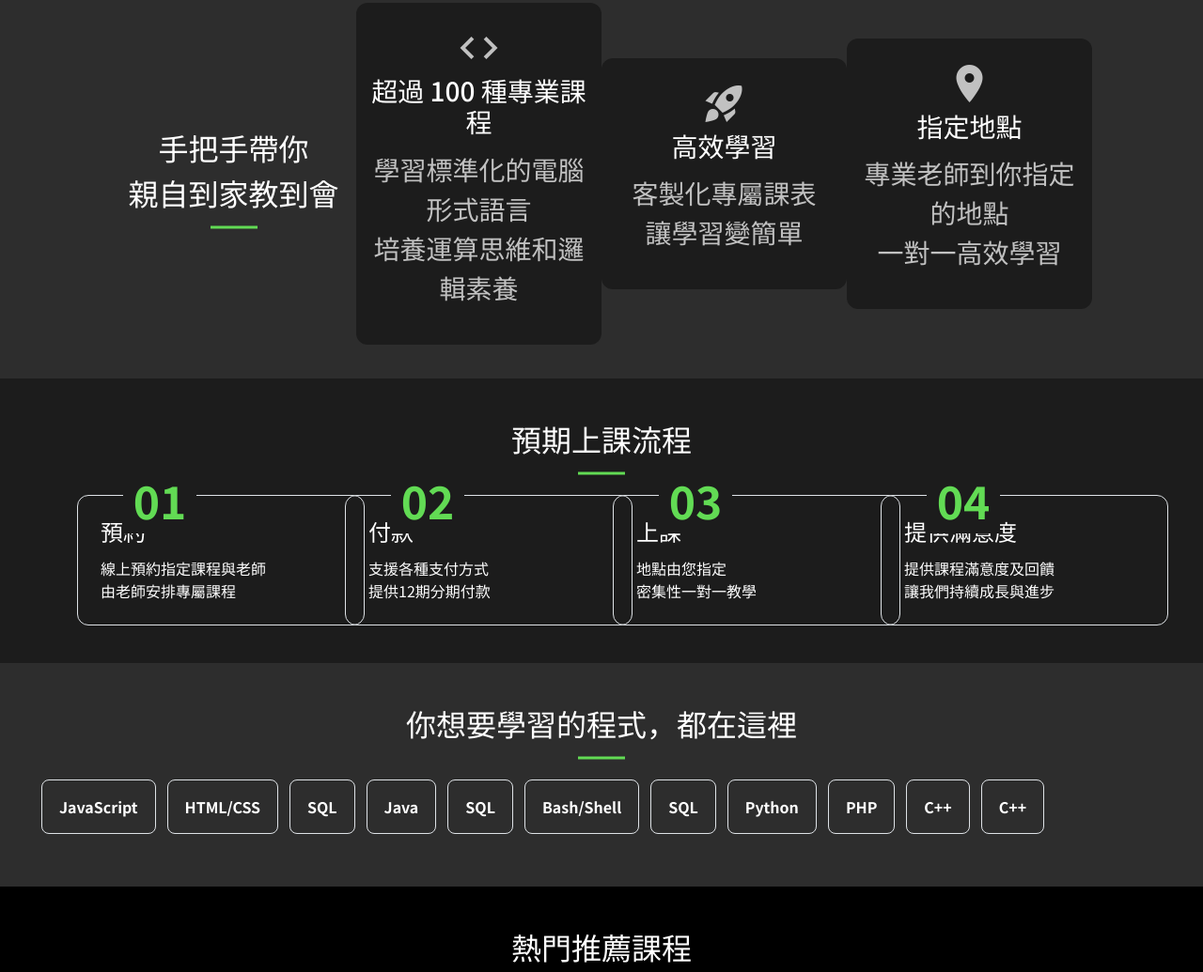
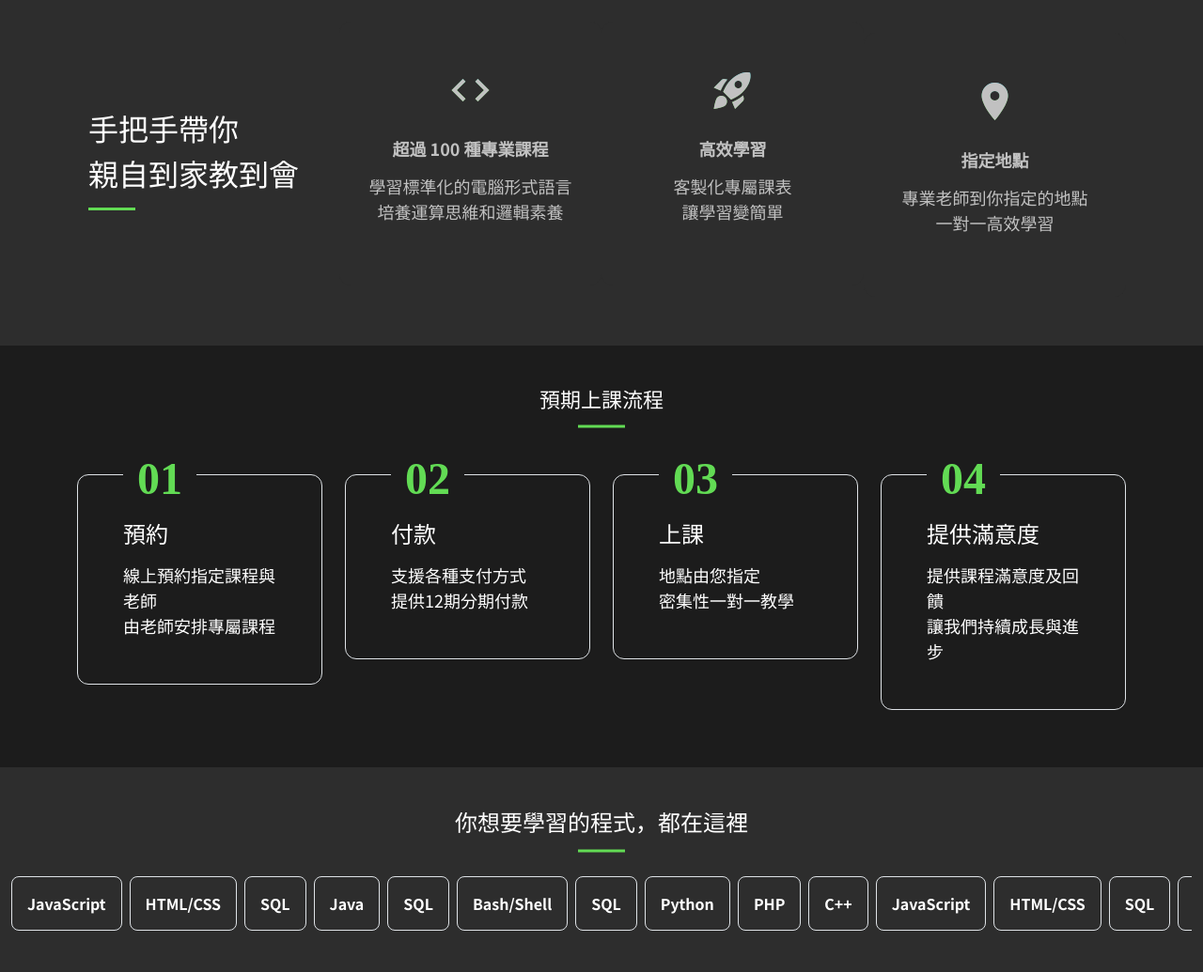
Before and after one commit to hd1313169/hexschool_mission05_onlineCourse, a plain HTML site: page index.html in a window 1280 px wide. Shown: the part 768-1803 px from the top of the page at 94% size. Drawn offline with nearby package versions, Linux system fonts and the light colour scheme; a web font is replaced by a local one.

Commit message:
Update 2022-08-23T12:49:30.318Z

```diff
--- a/index.html
+++ b/index.html
@@ -15,6 +15,8 @@
     <link rel="preconnect" href="https://fonts.googleapis.com">
     <link rel="preconnect" href="https://fonts.gstatic.com" crossorigin>
     <link href="https://fonts.googleapis.com/css2?family=Azeret+Mono:ital,wght@0,100;0,200;0,300;0,400;0,500;0,600;0,700;0,800;0,900;1,100;1,200;1,300;1,400;1,500;1,600;1,700;1,800;1,900&family=Noto+Sans+TC:wght@100;300;400;500;700;900&display=swap" rel="stylesheet">
+    <link rel="stylesheet" href="https://cdn.jsdelivr.net/npm/swiper@8/swiper-bundle.min.css"/>
+    <script src="https://cdn.jsdelivr.net/npm/swiper@8/swiper-bundle.min.js"></script>
   </head>
 
   <body>
@@ -65,33 +67,32 @@
 <!-- 頁首BANNER END -->
 
 <!-- 服務介紹 -->
-<div class="bg-primary intro py-6">
+<div class="bg-primary intro py-11">
 <div class="container-fuild container-md-fuild container-lg">
-  <div class="row align-items-center text-light px-12">
+  <div class="row align-items-center m-0">
 
-    <div class="col-lg-3 col-md-6 mb-4">
-      <h2 class="lh-base text-center title">手把手帶你
-        <br>親自到家教到會</h2>
+    <div class="col-lg-3 col-md-6 mb-7 ">
+      <h2 class="lh-base intro-title">手把手帶你<br>親自到家教到會</h2>
     </div>
 
-    <div class="feature col-lg-3 col-md-6 text-center text-title py-7 mb-4 bg-dark rounded-12">
-      <span class="material-icons mb-36 fs-1 t-gradient">code</span>
-      <h3 class="text-light mb-3">超過 100 種專業課程</h3>
-      <p class="fs-3">學習標準化的電腦形式語言
+    <div class="intro-content col-lg-3 col-md-6 text-center text-title py-12 p-lg-48 mb-7 rounded-12">
+      <span class="material-icons mb-8 fs-1">code</span>
+      <h3 class="mb-4 fs-7 fw-bold">超過 100 種專業課程</h3>
+      <p class="fs-7">學習標準化的電腦形式語言
         <br>培養運算思維和邏輯素養</p>
     </div>
 
-    <div class="feature col-lg-3 col-md-6 text-center text-title py-7 mb-4 bg-dark rounded-12">
-      <span class="material-icons mb-36 fs-1 t-gradient">rocket_launch</span>
-      <h3 class="text-light mb-3">高效學習</h3>
-      <p class="fs-3">客製化專屬課表
+    <div class="intro-content col-lg-3 col-md-6 text-center text-title py-12 mb-7 rounded-12">
+      <span class="material-icons mb-8 fs-1">rocket_launch</span>
+      <h3 class="mb-4 fs-7 fw-bold">高效學習</h3>
+      <p class="fs-7">客製化專屬課表
         <br>讓學習變簡單</p>
     </div>
 
-    <div class="feature col-lg-3 col-md-6 text-center text-title py-7 mb-4 bg-dark rounded-12">
-      <span class="material-icons mb-36 fs-1 t-gradient">location_on</span>
-      <h3 class="text-light mb-3">指定地點</h3>
-      <p class="fs-3">專業老師到你指定的地點
+    <div class="intro-content col-lg-3 col-md-6 text-center text-title py-12 rounded-12">
+      <span class="material-icons mb-8 fs-1">location_on</span>
+      <h3 class="mb-4 fs-7 fw-bold">指定地點</h3>
+      <p class="fs-7">專業老師到你指定的地點
         <br>一對一高效學習</p>
     </div>
 
@@ -104,41 +105,41 @@
 <div class="bg-dark schedule py-11">
 
   <div class="container">
-    <h2 class="fs-28 lh-base text-light text-center mb-10 title">預期上課流程</h2>
+    <h2 class="fs-5 lh-base mb-14 title">預期上課流程</h2>
 
     <div class="row text-light">
 
-      <div class="col-lg-3">
-        <div class="step border p-7">
-          <h3 class="fs-4 mb-3">預約</h3>
-          <p class="fs-18 m-0">線上預約指定課程與老師
+      <div class="col-sm-6 col-lg-3 mb-12">
+        <div class="step border p-12">
+          <h3 class="fs-4 mb-4">預約</h3>
+          <p class="fs-7 m-0">線上預約指定課程與老師
             <br>由老師安排專屬課程</p>
           <p class="step-number">01</p>
         </div>
       </div>
 
-      <div class="col-lg-3">
-        <div class="step border p-7">
-          <h3 class="fs-4 mb-3">付款</h3>
-          <p class="fs-18 m-0">支援各種支付方式
+      <div class="col-sm-6 col-lg-3 mb-12">
+        <div class="step border p-12">
+          <h3 class="fs-4 mb-4">付款</h3>
+          <p class="fs-7 m-0">支援各種支付方式
             <br>提供12期分期付款</p>
           <p class="step-number">02</p>
         </div>
       </div>
 
-      <div class="col-lg-3">
-        <div class="step border p-7">
-          <h3 class="fs-4 mb-3">上課</h3>
-          <p class="fs-18 m-0">地點由您指定
+      <div class="col-sm-6 col-lg-3 mb-12">
+        <div class="step border p-12">
+          <h3 class="fs-4 mb-4">上課</h3>
+          <p class="fs-7 m-0">地點由您指定
             <br>密集性一對一教學</p>
           <p class="step-number">03</p>
         </div>
       </div>
 
-      <div class="col-lg-3">
-        <div class="step border p-7">
-          <h3 class="fs-4 mb-3">提供滿意度</h3>
-          <p class="fs-18 m-0">提供課程滿意度及回饋
+      <div class="col-sm-6 col-lg-3">
+        <div class="step border p-12">
+          <h3 class="fs-4 mb-4">提供滿意度</h3>
+          <p class="fs-7 m-0">提供課程滿意度及回饋
             <br>讓我們持續成長與進步</p>
           <p class="step-number">04</p>
         </div>
@@ -148,28 +149,38 @@
   </div>
 <!-- 如何上課 END-->
 
-<!-- 課程範疇 -->
+<!-- 你想要學習的程 -->
 <div class="bg-primary py-11 lessonType">
   <div class="container-fluid text-light fw-bold">
-    <h2 class="fs-28 lh-base text-center mb-10 title">你想要學習的程式，都在這裡</h2>
+    <h2 class="fs-4 lh-base mb-11 title">你想要學習的程式，都在這裡</h2>
 
-    <ul class="d-flex">
-      <li class="px-5 py-4 border rounded-8 me-3">JavaScript</li>
-      <li class="px-5 py-4 border rounded-8 me-3">HTML/CSS</li>
-      <li class="px-5 py-4 border rounded-8 me-3">SQL</li>
-      <li class="px-5 py-4 border rounded-8 me-3">Java</li>
-      <li class="px-5 py-4 border rounded-8 me-3">SQL</li>
-      <li class="px-5 py-4 border rounded-8 me-3">Bash/Shell</li>
-      <li class="px-5 py-4 border rounded-8 me-3">SQL</li>
-      <li class="px-5 py-4 border rounded-8 me-3">Python</li>
-      <li class="px-5 py-4 border rounded-8 me-3">PHP</li>
-      <li class="px-5 py-4 border rounded-8 me-3">C++</li>
-      <li class="px-5 py-4 border rounded-8 me-3">C++</li>
+    <ul class="d-flex p-0">
+      <li class="p-4 border rounded-8 me-2"><a href="#" class="text-light">JavaScript</a></li>
+      <li class="p-4 border rounded-8 me-2"><a href="#" class="text-light">HTML/CSS</a></li>
+      <li class="p-4 border rounded-8 me-2"><a href="#" class="text-light">SQL</a></li>
+      <li class="p-4 border rounded-8 me-2"><a href="#" class="text-light">Java</a></li>
+      <li class="p-4 border rounded-8 me-2"><a href="#" class="text-light">SQL</a></li>
+      <li class="p-4 border rounded-8 me-2"><a href="#" class="text-light">Bash/Shell</a></li>
+      <li class="p-4 border rounded-8 me-2"><a href="#" class="text-light">SQL</a></li>
+      <li class="p-4 border rounded-8 me-2"><a href="#" class="text-light">Python</a></li>
+      <li class="p-4 border rounded-8 me-2"><a href="#" class="text-light">PHP</a></li>
+      <li class="p-4 border rounded-8 me-2"><a href="#" class="text-light">C++</a></li>
+      <li class="p-4 border rounded-8 me-2"><a href="#" class="text-light">JavaScript</a></li>
+      <li class="p-4 border rounded-8 me-2"><a href="#" class="text-light">HTML/CSS</a></li>
+      <li class="p-4 border rounded-8 me-2"><a href="#" class="text-light">SQL</a></li>
+      <li class="p-4 border rounded-8 me-2"><a href="#" class="text-light">Java</a></li>
+      <li class="p-4 border rounded-8 me-2"><a href="#" class="text-light">SQL</a></li>
+      <li class="p-4 border rounded-8 me-2"><a href="#" class="text-light">Bash/Shell</a></li>
+      <li class="p-4 border rounded-8 me-2"><a href="#" class="text-light">SQL</a></li>
+      <li class="p-4 border rounded-8 me-2"><a href="#" class="text-light">Python</a></li>
+      <li class="p-4 border rounded-8 me-2"><a href="#" class="text-light">PHP</a></li>
+      <li class="p-4 border rounded-8 me-2"><a href="#" class="text-light">C++</a></li>
+
     </ul>
 
   </div>
 </div>
-<!-- 課程範疇 END-->
+<!-- 你想要學習的程 END-->
 
 
 
@@ -360,7 +371,7 @@
 <!-- 文章分享END -->
 
 <!-- 學員心得 -->
-<div class="bg-black py-11">
+<!-- <div class="bg-black py-11">
   <div class="container studentReview">
 
     <h2 class="fs-28 lh-base text-light text-center mb-9 title">專屬你的學習課程 <br>超過 3000 位學員得到了程式超能力</h2>
@@ -382,7 +393,7 @@
     </div>
 
   </div>
-</div>
+</div> -->
 <!-- 學員心得 END-->
 
 <!-- 加入我們 -->
```
Also changed, not shown: assets/style/all.css, 1 other file.
